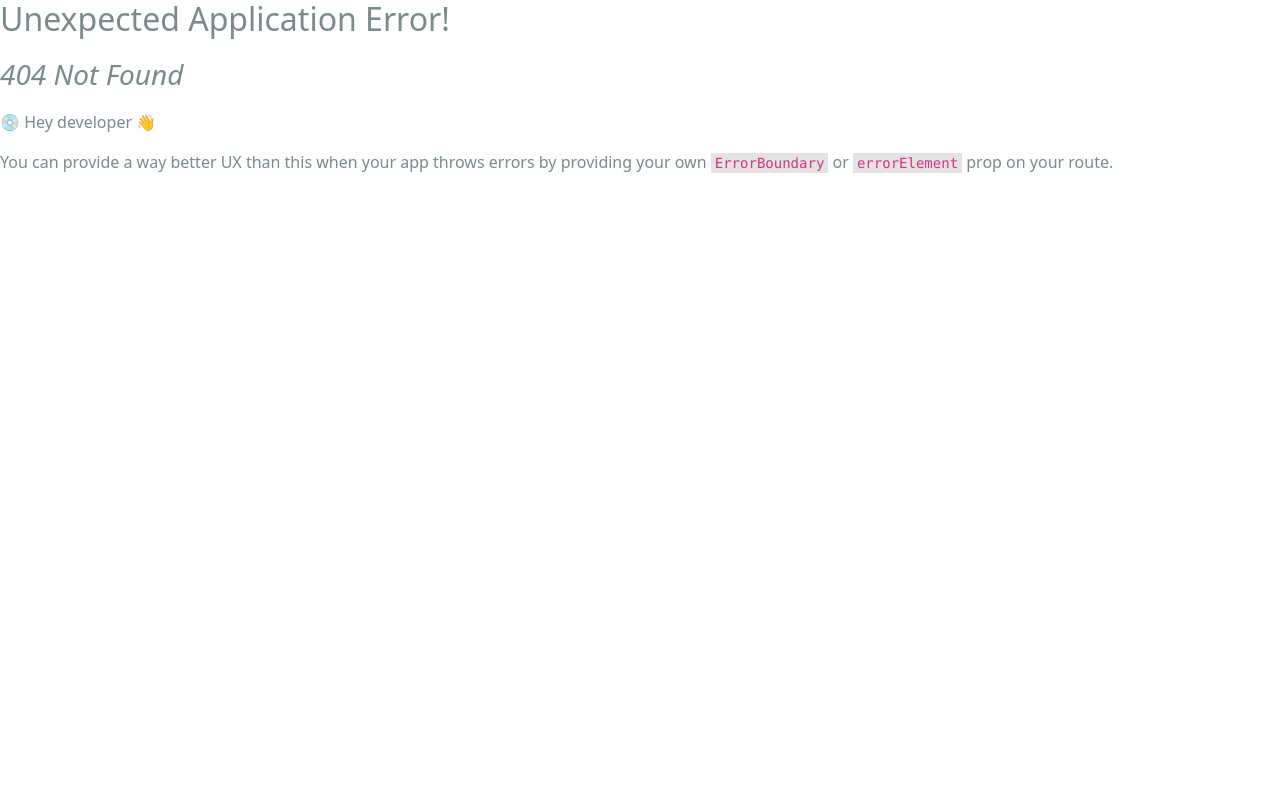
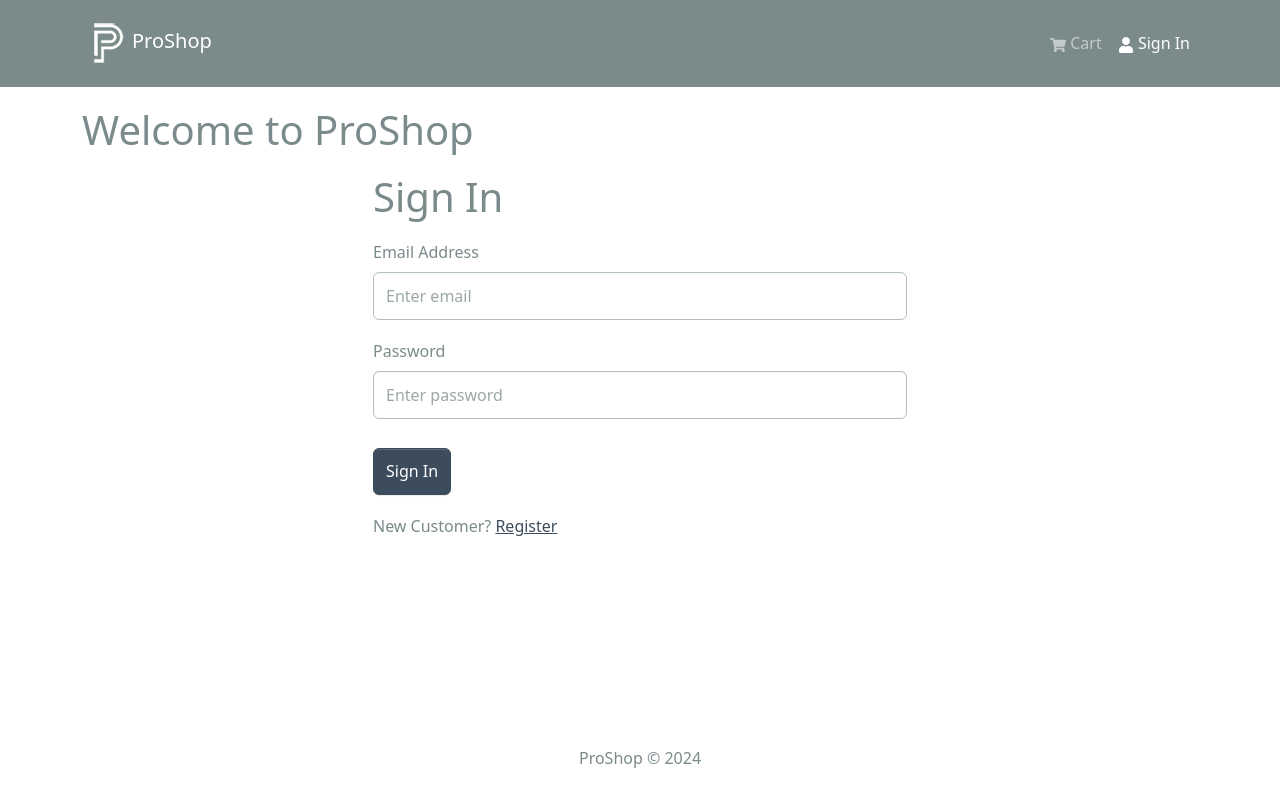
Before and after one commit to nasifmehdi/proshop, a React (Create React App) app in the folder frontend/: page /login in a window 1280 px wide. Before the commit this address had no page. Shown: the top 802 px of the page. Built offline with nearby package versions, Linux system fonts and the light colour scheme.

Commit message:
login screen

```diff
--- /dev/null
+++ b/frontend/src/components/FormContainer.js
@@ -0,0 +1,15 @@
+import { Container, Row, Col } from 'react-bootstrap';
+
+const FormContainer = ({ children }) => {
+  return (
+    <Container>
+      <Row className='justify-content-md-center'>
+        <Col xs={12} md={6}>
+          {children}
+        </Col>
+      </Row>
+    </Container>
+  );
+};
+
+export default FormContainer;
--- a/frontend/src/index.js
+++ b/frontend/src/index.js
@@ -13,9 +13,10 @@
 import reportWebVitals from './reportWebVitals';
 import ProductScreen from './screens/ProductScreen';
 import CartScreen from './screens/CartScreen';
-
+import LoginScreen from './screens/LoginScreen';
 import { Provider } from 'react-redux';
 import store from './store';
+
 
 const router = createBrowserRouter(
   createRoutesFromElements(
@@ -23,6 +24,7 @@
       <Route index={true} path="/" element={<HomeScreen />} />
       <Route path="/product/:id" element={<ProductScreen />} />
       <Route path="/cart" element={<CartScreen />} />
+      <Route path='/login' element={<LoginScreen />} />
     </Route>
   )
 );
--- /dev/null
+++ b/frontend/src/screens/LoginScreen.jsx
@@ -0,0 +1,54 @@
+import { useState } from 'react';
+import { Link } from 'react-router-dom';
+import { Form, Button, Row, Col } from 'react-bootstrap';
+import FormContainer from '../components/FormContainer';
+
+const LoginScreen = () => {
+  const [email, setEmail] = useState('');
+  const [password, setPassword] = useState('');
+
+  const submitHandler = (e) => {
+    e.preventDefault();
+    console.log('submitHandler');
+  };
+
+  return (
+    <FormContainer>
+      <h1>Sign In</h1>
+
+      <Form onSubmit={submitHandler}>
+        <Form.Group className="my-3" controlId="email">
+          <Form.Label>Email Address</Form.Label>
+          <Form.Control
+            type="email"
+            placeholder="Enter email"
+            value={email}
+            onChange={(e) => setEmail(e.target.value)}
+          ></Form.Control>
+        </Form.Group>
+
+        <Form.Group className="my-3" controlId="password">
+          <Form.Label>Password</Form.Label>
+          <Form.Control
+            type="password"
+            placeholder="Enter password"
+            value={password}
+            onChange={(e) => setPassword(e.target.value)}
+          ></Form.Control>
+        </Form.Group>
+
+        <Button type="submit" variant="primary" className="mt-2">
+          Sign In
+        </Button>
+      </Form>
+
+      <Row className="py-3">
+        <Col>
+          New Customer? <Link to="">Register</Link>
+        </Col>
+      </Row>
+    </FormContainer>
+  );
+};
+
+export default LoginScreen;
```
